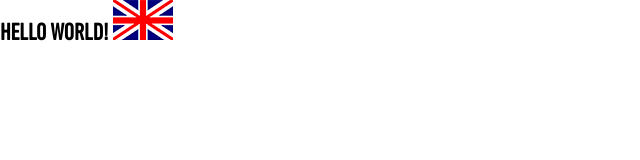
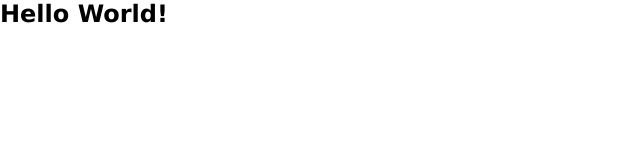
Before and after one commit to antoniandre/webpack-kickstart, a website built with webpack: page dist/index.html in a window 1280 px wide. Shown: the whole page, without its empty margins (0-640 px from the left). Built offline with nearby package versions, Linux system fonts and the light colour scheme.

Commit message:
Cleanup.

```diff
--- a/src/index.js
+++ b/src/index.js
@@ -1,14 +1,9 @@
 import './style.css';
-import Icon from './en-flag.png';
 
 function component() {
     var element = document.createElement('h1');
     element.innerHTML = "Hello World! ";
 
-    var myIcon = new Image();
-    myIcon.src = Icon;
-    element.appendChild(myIcon);
-
     return element;
 }
 
--- a/src/style.css
+++ b/src/style.css
@@ -1,10 +1,3 @@
-@font-face {
-    font-family: 'Dinnext';
-    src: url('./dinnext.woff2') format('woff2'),
-         url('./dinnext.woff') format('woff');
-    font-style: normal;
-}
-
 * {
     margin: 0;
     padding: 0;
@@ -13,23 +6,3 @@
 body {
     font: 12px Verdana, Arial, Helvetica, sans-serif;
 }
-
-h1, h2, h3 {
-    font-family: dinnext, Arial, Helvetica, sans-serif;
-}
-
-h1 {
-    text-transform: uppercase;
-}
-
-h2 {
-    font-size: 160%;
-    margin: 25px 0 10px;
-    font-weight: normal;
-}
-
-h3 {
-    font-size: 130%;
-    margin: 15px 0 7px;
-    font-weight: normal;
-}
```
Also changed, not shown: dist/599608c5410c8ac7db8d246af01e4463.png (deleted), dist/5e189e685d6ff6a3b95b23f54fa4728d.woff2 (deleted), dist/90a2ece4e12777ddcce3cba06b3f4bfe.woff (deleted), src/dinnext.woff (deleted), src/dinnext.woff2 (deleted), src/en-flag.png (deleted), 1 other file.
